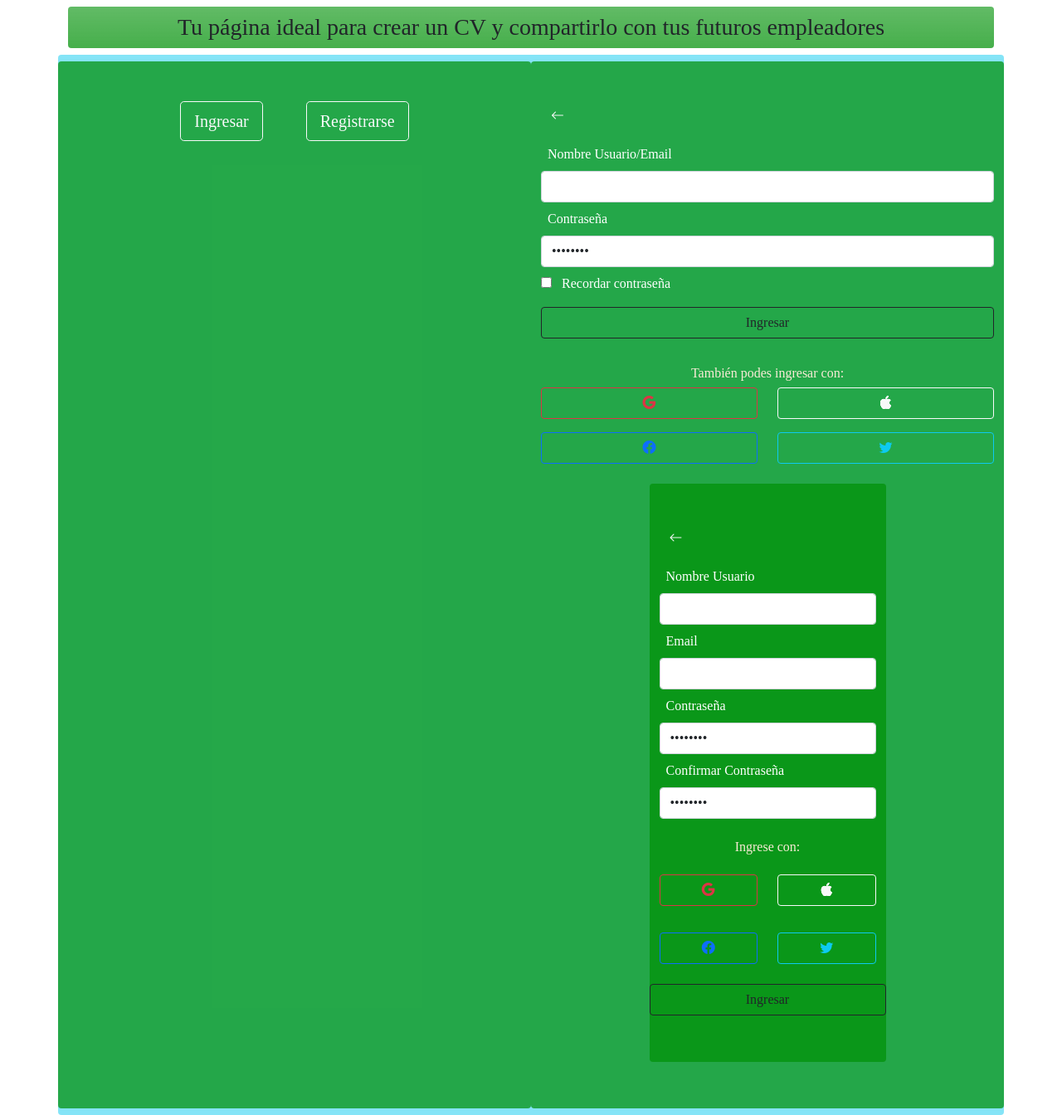
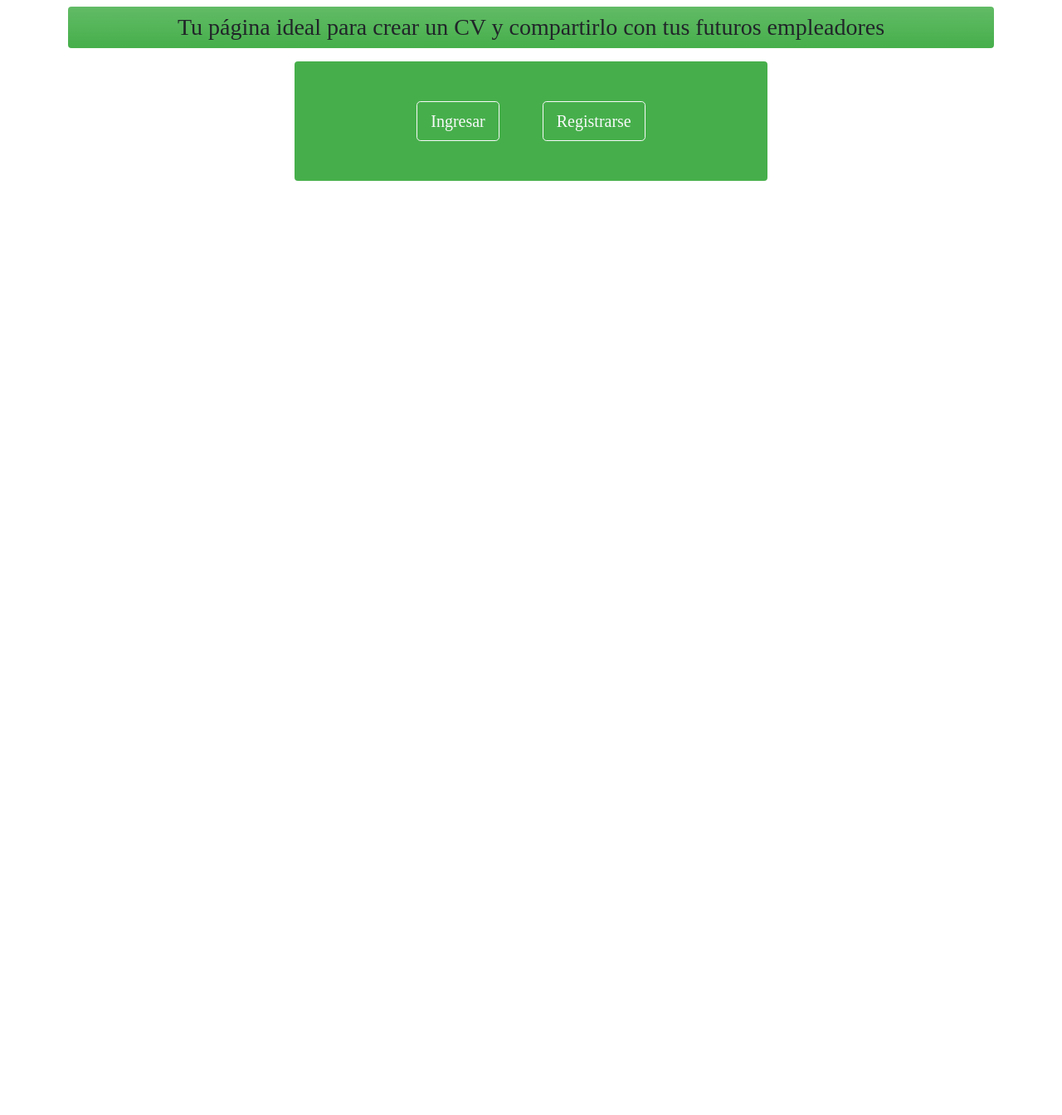
Before and after one commit to alanBonnet/Pufliteros1, a PHP site: page / in a window 1280 px wide. Shown: the part 56-1400 px from the top of the page at 83% size. After the commit the page ends 274 px from the top, so only its background shows below. Run offline with PHP 8.4, Linux system fonts and the light colour scheme; some web fonts are replaced.

Commit message:
arreglos y pasaje de forms a js

```diff
--- a/index.html
+++ b/index.html
@@ -41,102 +41,20 @@
   <div class="container">
     <h3 class="rounded my-2 text-center p-2 bg-orange bg-gradient bg-opacity-50">Tu página ideal para crear un CV y
       compartirlo con tus futuros empleadores</h3>
-    <div class="row rounded bg-info bg-opacity-50">
-
-      <!-- Botonera de registrarse o ingresar -->
+    <div class="row rounded" id="ingresar">
       <div id="botonera" class="bg-orange col-10 col-sm-6 mx-auto py-5 my-2 rounded text-center">
         <button class="btn btn-outline-light mx-lg-4 btn-lg" onclick="ingresarDo()" id="btn-login">Ingresar</button>
-        <button class="btn btn-outline-light mx-lg-4 btn-lg" onclick="registrarDo()"
-          id="btn-singin">Registrarse</button>
+        <button class="btn btn-outline-light mx-lg-4 btn-lg" onclick="registrarDo()" id="btn-singin">Registrarse</button>
       </div>
+      <!-- Botonera de registrarse o ingresar -->
+
       <!-- Botonera de registrarse o ingresar fin-->
 
       <!-- Formulario de ingreso -->
-      <form id="registerForm" action="" class="bg-orange col-10 col-sm-6 mx-auto py-5 my-2 rounded">
-        <button class="btn btn-outline-light mb-2 border-0 d-grid" type="button" onclick="ingresarDo()">
-          <i class="bi bi-arrow-left"></i>
-        </button>
-        <label for="username" class="label-form p-2 text-white">Nombre Usuario/Email</label>
-        <input class="form-control" type="text" name="username" id="username">
-
-        <label for="passIni" class="label-form p-2 text-white">Contraseña</label>
-        <input type="password" name="passIni" id="passIni" class="form-control" value="password">
-        <input type="checkbox" name="" id="" class="form-checkbox border-dark border-3 border p-2 ">
-        <label for="" class="label-form p-2 text-white">Recordar contraseña</label>
-
-        <button type="submit" class="btn btn-outline-dark form-control my-2">Ingresar</button>
 
 
+    <!-- Formulario de ingreso fin -->
 
-        <h6 class="mt-4 mb-2">También podes ingresar con:</h6>
-
-        <div class="row">
-          <div class="col-6">
-            <button class="btn btn-outline-danger form-control" type="button">
-              <i class="bi bi-google" id="HappyGoogle" type="button"></i>
-            </button>
-          </div>
-          <div class="col-6">
-            <button class="btn btn-outline-light form-control" type="button">
-              <i class="bi bi-apple" id="HappyApple" type="button"></i>
-            </button>
-          </div>
-          <div class="col-6">
-            <button class="btn btn-outline-primary form-control my-3" type="button">
-              <i class="bi bi-facebook" id="HappyFacebook" type="button"></i>
-            </button>
-          </div>
-          <div class="col-6">
-            <button class="btn btn-outline-info form-control my-3" type="button">
-              <i class="bi bi-twitter" id="HappyTwitter" type="button"></i>
-            </button>
-          </div>
-    </form>
-
-    <!-- Formulario de ingreso fin -->
-    <form id="loginForm" action="" class="bg-orange col-10 col-sm-6 mx-auto py-5 my-2 rounded">
-      <button class="btn btn-outline-light mb-2 border-0 d-grid" type="button" onclick="ingresarDo()">
-        <i class="bi bi-arrow-left"></i>
-      </button>
-
-      <label for="username" class="label-form p-2 text-white">Nombre Usuario</label>
-      <input class="form-control" type="text" name="username" id="usernameRegister">
-
-      <label for="email" class="label-form p-2 text-white">Email</label>
-      <input type="email" name="email" id="emailRegister" class="form-control" placesholder="example@email.com">
-
-      <label for="passRegister" class="label-form p-2 text-white">Contraseña</label>
-      <input type="password" name="passRegister" id="passRegister" class="form-control" value="password">
-
-      <label for="passRegister" class="label-form p-2 text-white">Confirmar Contraseña</label>
-      <input type="password" name="passRegister" id="passRegister" class="form-control" value="password">
-
-      <h6 class="mt-4 mb-2">Ingrese con:</h6>
-
-      <div class="row">
-        <div class="col-6">
-          <button class="btn btn-outline-danger form-control my-3" type="button">
-            <i class="bi bi-google" id="HappyGoogle" type="button"></i>
-          </button>
-        </div>
-        <div class="col-6">
-          <button class="btn btn-outline-light form-control my-3" type="button">
-            <i class="bi bi-apple" id="HappyApple" type="button"></i>
-          </button>
-        </div>
-        <div class="col-6">
-          <button class="btn btn-outline-primary form-control my-3" type="button">
-            <i class="bi bi-facebook" id="HappyFacebook" type="button"></i>
-          </button>
-        </div>
-        <div class="col-6">
-          <button class="btn btn-outline-info form-control my-3" type="button">
-            <i class="bi bi-twitter" id="HappyTwitter" type="button"></i>
-          </button>
-        </div>
-
-      <button type="submit" class="btn btn-outline-dark form-control my-2">Ingresar</button>
-    </form>
   </div>
   </div>
   <script src="./js/main.js"></script>
--- a/js/main.js
+++ b/js/main.js
@@ -1,37 +1,138 @@
 let botonRegistrarse = document.getElementById('login')
 let botonIngresar = document.getElementById('singin')
 let botonera = document.getElementById('botonera')
+
 let registerForm = document.getElementById('registerForm')
 let loginForm = document.getElementById('loginForm')
 
 
+let ingresar = document.getElementById('ingresar')
+
 let canSeeReg= false;
 let canSeeLog=false;
+let canSeeBtns=true;
 function registrarDo(){
+    canSeeReg=!canSeeReg
+    canSeeBtns=false
+    console.log(canSeeReg," registros")
+    ingresar.innerHTML=""
+    if(canSeeReg){
+        ingresar.innerHTML +=`
+    <form id="registerForm" action="" class="bg-orange col-10 col-sm-6 mx-auto py-5 my-2 rounded">
+        <button class="btn btn-outline-light mb-2 border-0 d-grid" type="button" onclick="registrarDo()">
+         <i class="bi bi-arrow-left"></i>
+        </button>
 
+        <label for="username" class="label-form p-2 text-white">Nombre Usuario</label>
+        <input class="form-control" type="text" name="username" id="usernameRegister">
 
-    canSeeReg = !canSeeReg
-    if (canSeeReg){
-        registerForm.hidden = false
-        botonera.hidden=true
+        <label for="email" class="label-form p-2 text-white">Email</label>
+        <input type="email" name="email" id="emailRegister" class="form-control" placesholder="example@email.com">
+
+        <label for="passRegister" class="label-form p-2 text-white">Contraseña</label>
+        <input type="password" name="passRegister" id="passRegister" class="form-control" value="password">
+
+        <label for="passRegister" class="label-form p-2 text-white">Confirmar Contraseña</label>
+        <input type="password" name="passRegister" id="passRegister" class="form-control" value="password">
+
+        <h6 class="mt-4 mb-2">Ingrese con:</h6>
+
+        <div class="row">
+        <div class="col-6">
+            <button class="btn btn-outline-danger form-control my-3" type="button">
+            <i class="bi bi-google" id="HappyGoogle" type="button"></i>
+            </button>
+        </div>
+        <div class="col-6">
+            <button class="btn btn-outline-light form-control my-3" type="button">
+            <i class="bi bi-apple" id="HappyApple" type="button"></i>
+            </button>
+        </div>
+        <div class="col-6">
+            <button class="btn btn-outline-primary form-control my-3" type="button">
+            <i class="bi bi-facebook" id="HappyFacebook" type="button"></i>
+            </button>
+        </div>
+        <div class="col-6">
+            <button class="btn btn-outline-info form-control my-3" type="button">
+            <i class="bi bi-twitter" id="HappyTwitter" type="button"></i>
+            </button>
+        </div>
+
+        <button type="submit" class="btn btn-outline-dark form-control my-2">Ingresar</button>
+     </form>`
+
     }else{
-        registerForm.hidden = true
-        botonera.hidden= false
+        canSeeBtns=true
+        seeBtns()
     }
 
 
 }
 function ingresarDo(){
+    canSeeLog=!canSeeLog
+    canSeeBtns=false
+    console.log(canSeeLog," ingresar")
+    ingresar.innerHTML = ""
+    if(canSeeLog){
+        ingresar.innerHTML=`
+    <form id="loginForm" action="" class="bg-orange col-10 col-sm-6 mx-auto py-5 my-2 rounded">
+        <button class="btn btn-outline-light mb-2 border-0 d-grid" type="button" onclick="ingresarDo()">
+          <i class="bi bi-arrow-left"></i>
+        </button>
+        <label for="username" class="label-form p-2 text-white">Nombre Usuario/Email</label>
+        <input class="form-control" type="text" name="username" id="username">
+
+        <label for="passIni" class="label-form p-2 text-white">Contraseña</label>
+        <input type="password" name="passIni" id="passIni" class="form-control" value="password">
+        <input type="checkbox" name="" id="" class="form-checkbox border-dark border-3 border p-2 ">
+        <label for="" class="label-form p-2 text-white">Recordar contraseña</label>
+
+        <button type="submit" class="btn btn-outline-dark form-control my-2">Ingresar</button>
 
 
-    canSeeReg = !canSeeReg
-    if (canSeeReg){
-        loginForm.hidden = false
-        botonera.hidden=true
+
+        <h6 class="mt-4 mb-2">También podes ingresar con:</h6>
+
+        <div class="row">
+          <div class="col-6">
+            <button class="btn btn-outline-danger form-control" type="button">
+              <i class="bi bi-google" id="HappyGoogle" type="button"></i>
+            </button>
+          </div>
+          <div class="col-6">
+            <button class="btn btn-outline-light form-control" type="button">
+              <i class="bi bi-apple" id="HappyApple" type="button"></i>
+            </button>
+          </div>
+          <div class="col-6">
+            <button class="btn btn-outline-primary form-control my-3" type="button">
+              <i class="bi bi-facebook" id="HappyFacebook" type="button"></i>
+            </button>
+          </div>
+          <div class="col-6">
+            <button class="btn btn-outline-info form-control my-3" type="button">
+              <i class="bi bi-twitter" id="HappyTwitter" type="button"></i>
+            </button>
+          </div>
+    </form>
+    `
     }else{
-        loginForm.hidden = true
-        botonera.hidden= false
+        canSeeBtns=true
+        seeBtns()
     }
 
 
+
 }
+function seeBtns(){
+    console.log(canSeeBtns," botones")
+    ingresar.innerHTML=""
+    if(canSeeBtns){
+        ingresar.innerHTML=`<div id="botonera" class="bg-orange col-10 col-sm-6 mx-auto py-5 my-2 rounded text-center">
+        <button class="btn btn-outline-light mx-lg-4 btn-lg" onclick="ingresarDo()" id="btn-login">Ingresar</button>
+        <button class="btn btn-outline-light mx-lg-4 btn-lg" onclick="registrarDo()"
+        id="btn-singin">Registrarse</button>
+        </div>`
+    }
+}
--- a/style.css
+++ b/style.css
@@ -9,3 +9,6 @@ h6{
 .bg-orange{
     background-color: rgba(0, 145, 7, 0.726);
 }
+.bi{
+    font-size: 25px;
+}
```
